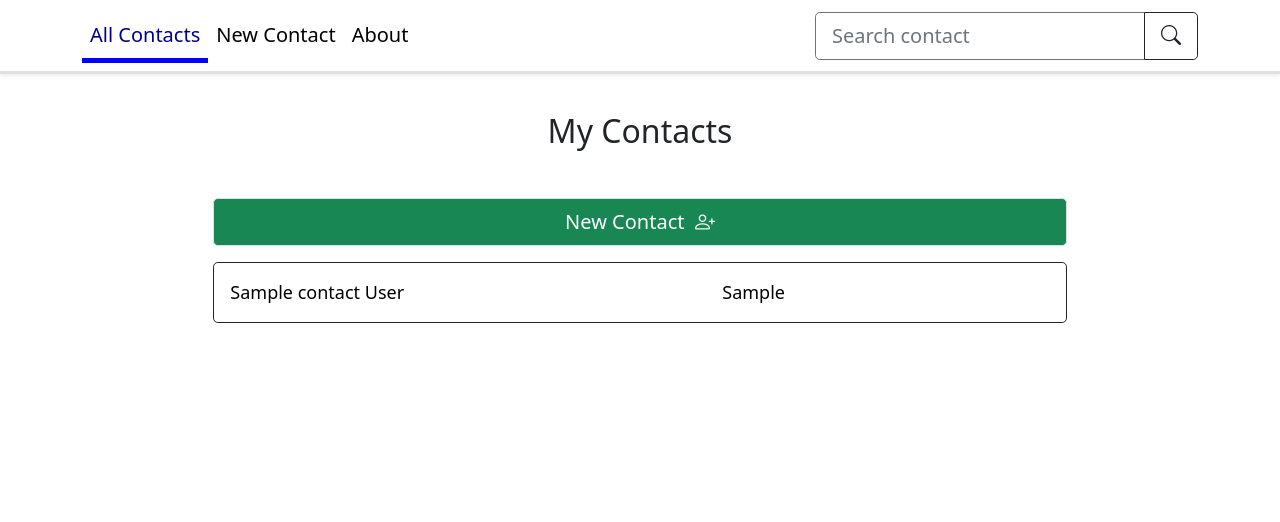
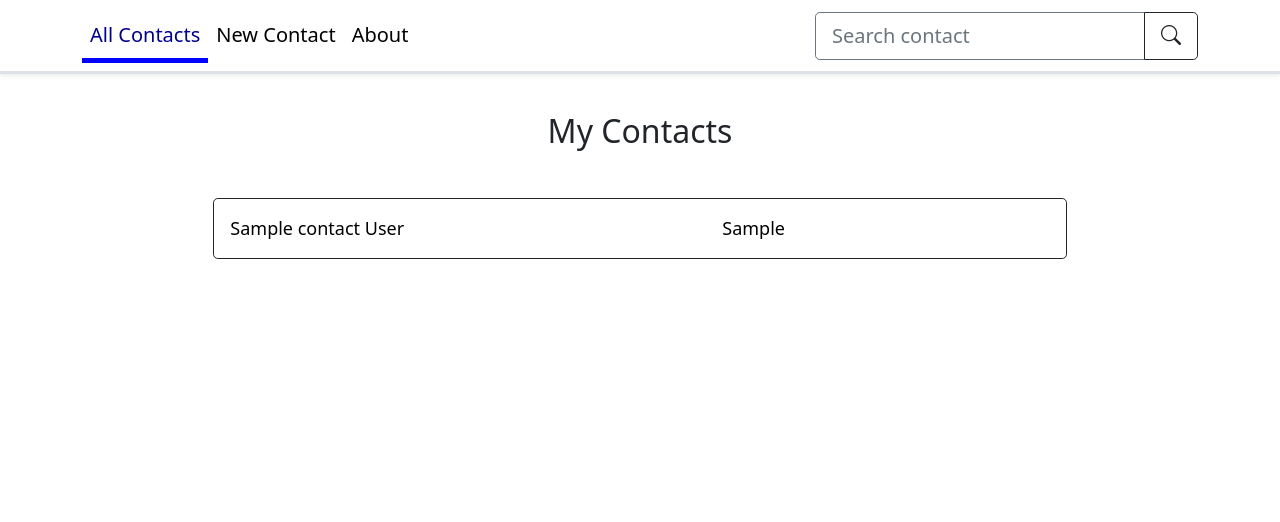
Before and after one commit to Miguelrom/contacts, a Django app: page /contacts/ in a window 1280 px wide. Shown: the top 522 px of the page. Run offline with Django 4.2, Linux system fonts and the light colour scheme; tables that the repository leaves empty hold one stand-in row (values such as "Sample post").

Commit message:
Remove New Contact button.

```diff
--- a/directory/templates/directory/contacts.html
+++ b/directory/templates/directory/contacts.html
@@ -6,9 +6,6 @@
   <h2 class="text-center mb-5 pt-5">My Contacts</h2>
 
   <ul class="list-unstyled container-fluid mb-4">
-    <li class="row mb-3 justify-content-center">
-      <a class="btn btn-lg btn-success d-block border col-sm-8" href="{% url 'contact-create' %}">New Contact &nbsp;<i class="bi bi-person-plus"></i></a>
-    </li>
     {% for contact in contacts %}
       <li class="row mb-3 justify-content-center ">
         <a class="col-sm-8 border border-dark rounded-3 p-3 contact-item" href="{{ contact.get_absolute_url }}">
@@ -19,7 +16,7 @@
         </a>
       </li>
       {% empty %}
-        <li>No contacts yet.</li>
+        <li class="row mb-3 justify-content-center">No contacts yet.</li>
     {% endfor %}
   </ul>
 
```
